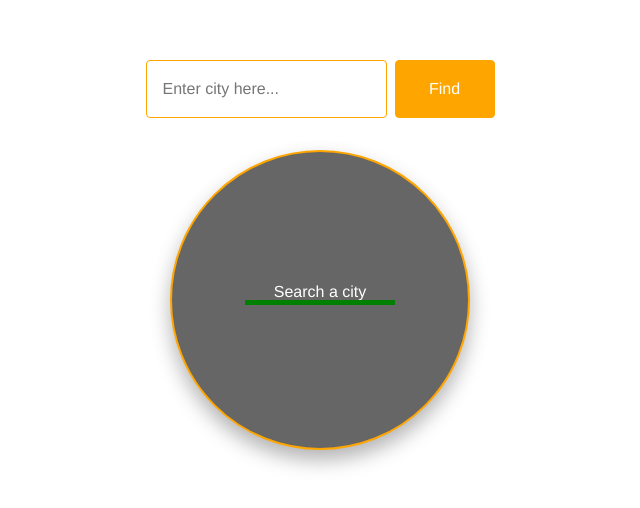
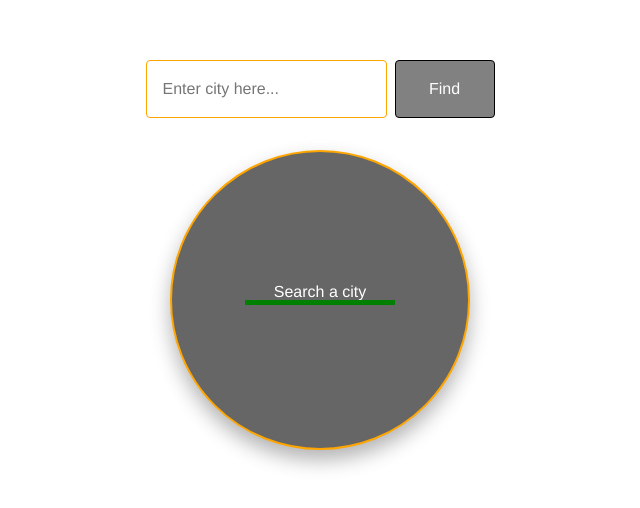
Before and after one commit to hanto-ccom/express-react-ts-2024, a React (Vite) app in the folder client/: page /weather in a window 1280 px wide. Shown: the part 116-624 px from the top of the page, without its empty margins (320-960 px from the left). Built offline with nearby package versions, Linux system fonts and the light colour scheme.

Commit message:
button disable logic, readme.md

```diff
--- a/client/src/components/atoms/Button/Button.style.tsx
+++ b/client/src/components/atoms/Button/Button.style.tsx
@@ -7,10 +7,18 @@ const Button = styled.button`
   background: orange;
   color: white;
   border-color: orange;
+  outline: none;
+  border-width: 1px;
 
   &:hover,
   &:focus {
     border-color: gray;
+  }
+
+  &[disabled] {
+    background-color: ${(props) => props.theme.palette.gloom};
+    border-color: ${(props) => props.theme.palette.pitchBlack};
+    cursor: default;
   }
 `;
 
--- a/client/src/components/features/CityWeather/CityWeather.tsx
+++ b/client/src/components/features/CityWeather/CityWeather.tsx
@@ -30,7 +30,9 @@ const CityWeather: React.FC<CityWeatherProps> = ({ onCitySubmit, ...rest }) => {
             value={inputValue}
             onChange={(e) => setInputValue(e.currentTarget.value)}
           />
-          <Button type="submit">Find</Button>
+          <Button type="submit" disabled={inputValue.trim().length === 0}>
+            Find
+          </Button>
         </div>
       </form>
     </Styled.CityWeatherDiv>
```
Also changed, not shown: 1 other file (tests, documents, lock files or other folders).
